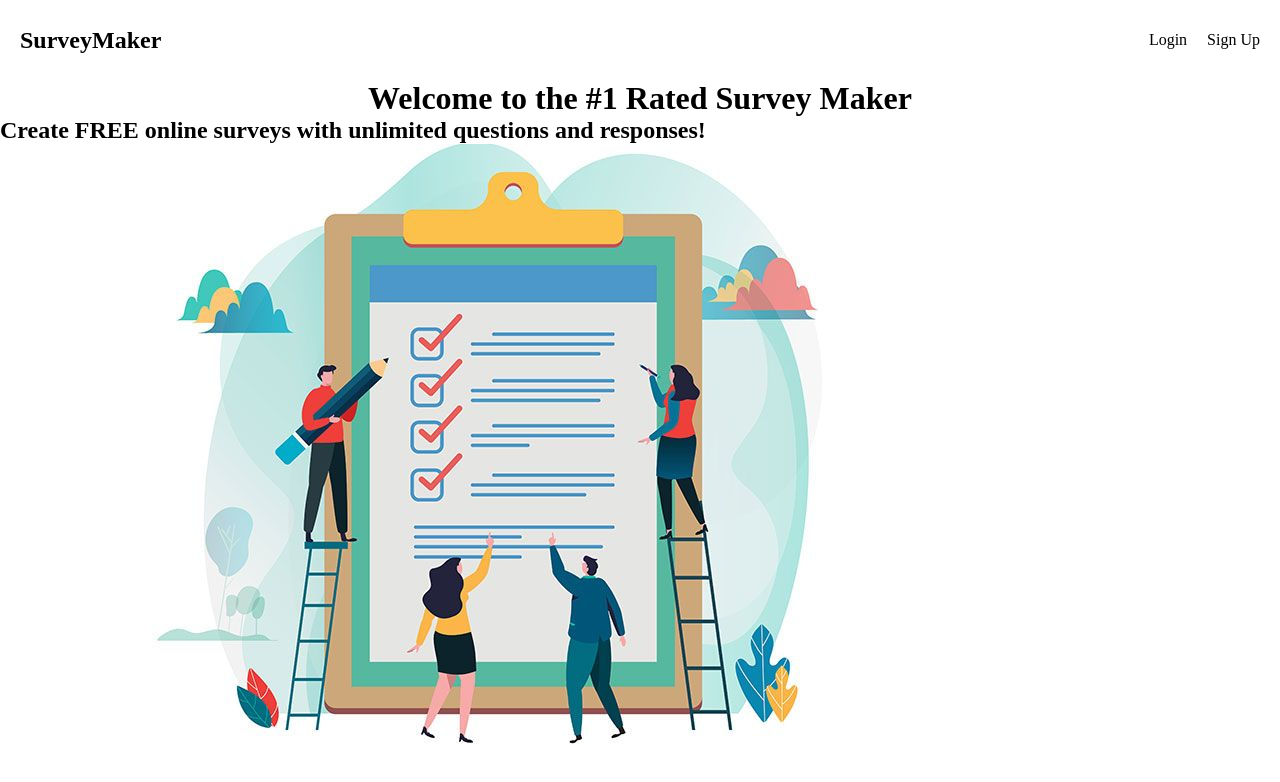
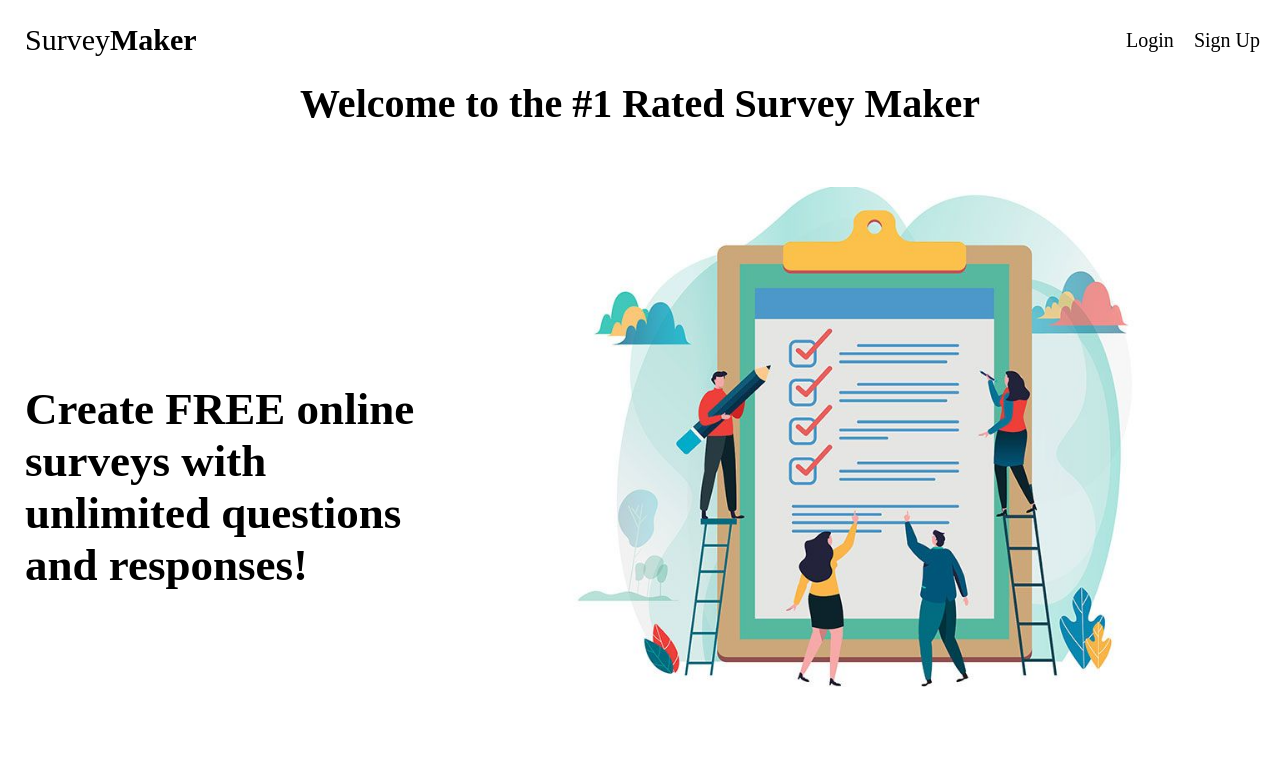
Before and after one commit to nour-msh/survey-project, a React (Create React App) app in the folder frontend/: page / in a window 1280 px wide. Shown: the top 782 px of the page. Built offline with nearby package versions, Linux system fonts and the light colour scheme.

Commit message:
Editing About section

```diff
--- a/frontend/src/App.css
+++ b/frontend/src/App.css
@@ -12,30 +12,40 @@
 .nav-bar > h2{
   display: flex;
   justify-content: left;
-  margin-left:20px;
+  margin-left:25px;
+  font-size: 30px;
+  font-family: cursive;
+  font-weight: 100;
 }
 .nav-bar > ul {
   display: flex;
   justify-content: right;
   list-style: none;
   gap: 20px;
+  font-size: 20px;
   margin-right:20px;
 }
 .about >h1 {
   display: flex;
   justify-content: center;
+  font-size:40px;
 }
-.about >h2{
+.about> div{
   display: flex;
-  justify-content: left;
+  justify-content: space-between;
+
+}
+.about>div>h2{
   margin-left: 20px;
   width: 40%;
-  margin-top: 10%;
-  font-size: 40px;
+  margin-top: 20%;
+  margin-left:25px;
+  font-size: 45px;
 }
 
-.about>img{
-  height:200px;
-  width:200px;
+.about>div >img{
+  height:500px;
+  width:900px;
+  margin-top:60px
 
 }
--- a/frontend/src/Components/Nav.js
+++ b/frontend/src/Components/Nav.js
@@ -2,7 +2,7 @@ import React, { Component } from 'react';
 function Nav() {
     return (
         <nav className="nav-bar">
-            <h2>SurveyMaker</h2>
+            <h2>Survey<strong>Maker</strong></h2>
             <ul>
                 <li>Login</li>
                 <li>Sign Up</li>
```
Also changed, not shown: frontend/src/Components/About.js (line endings or trailing spaces).
